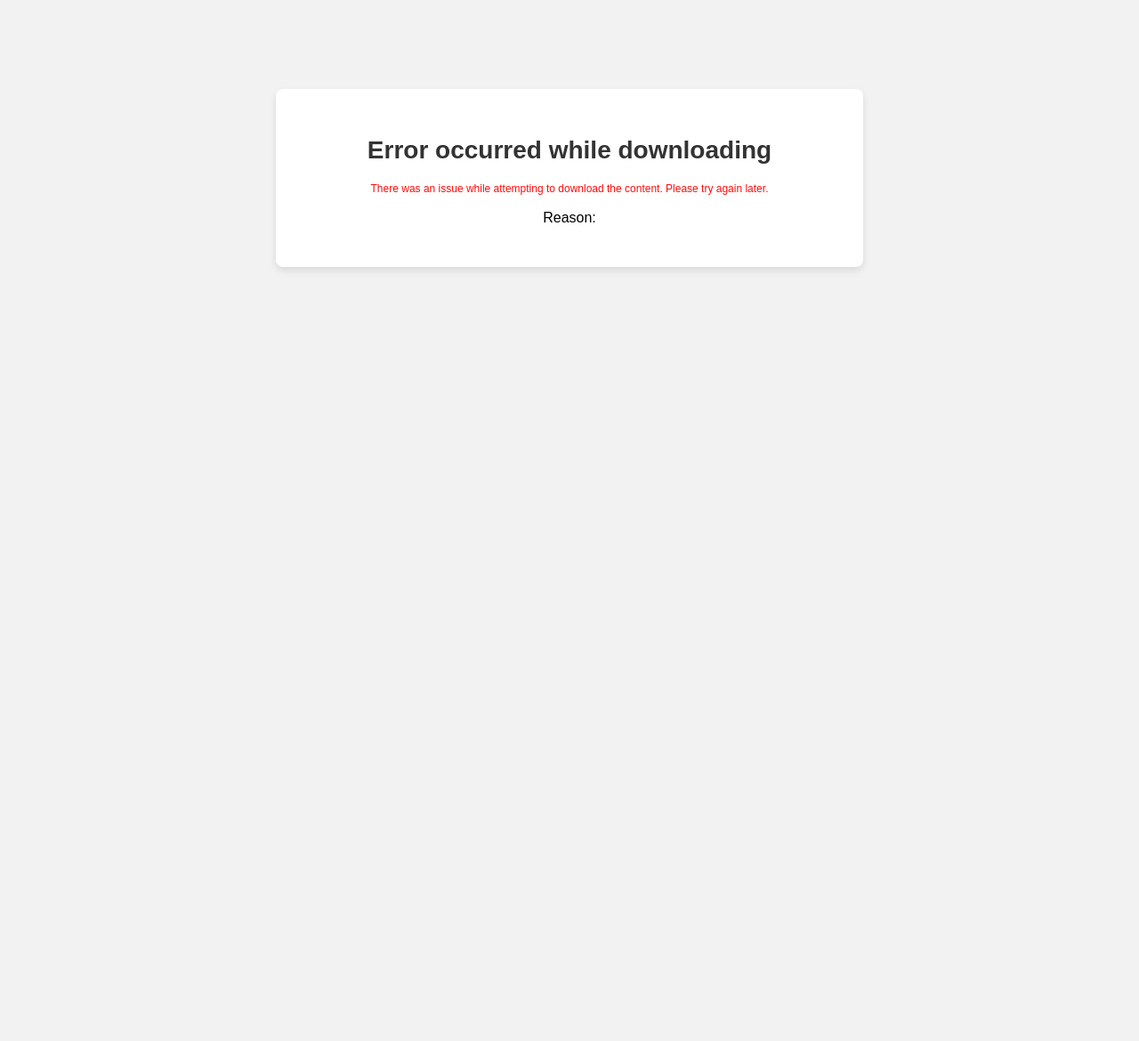
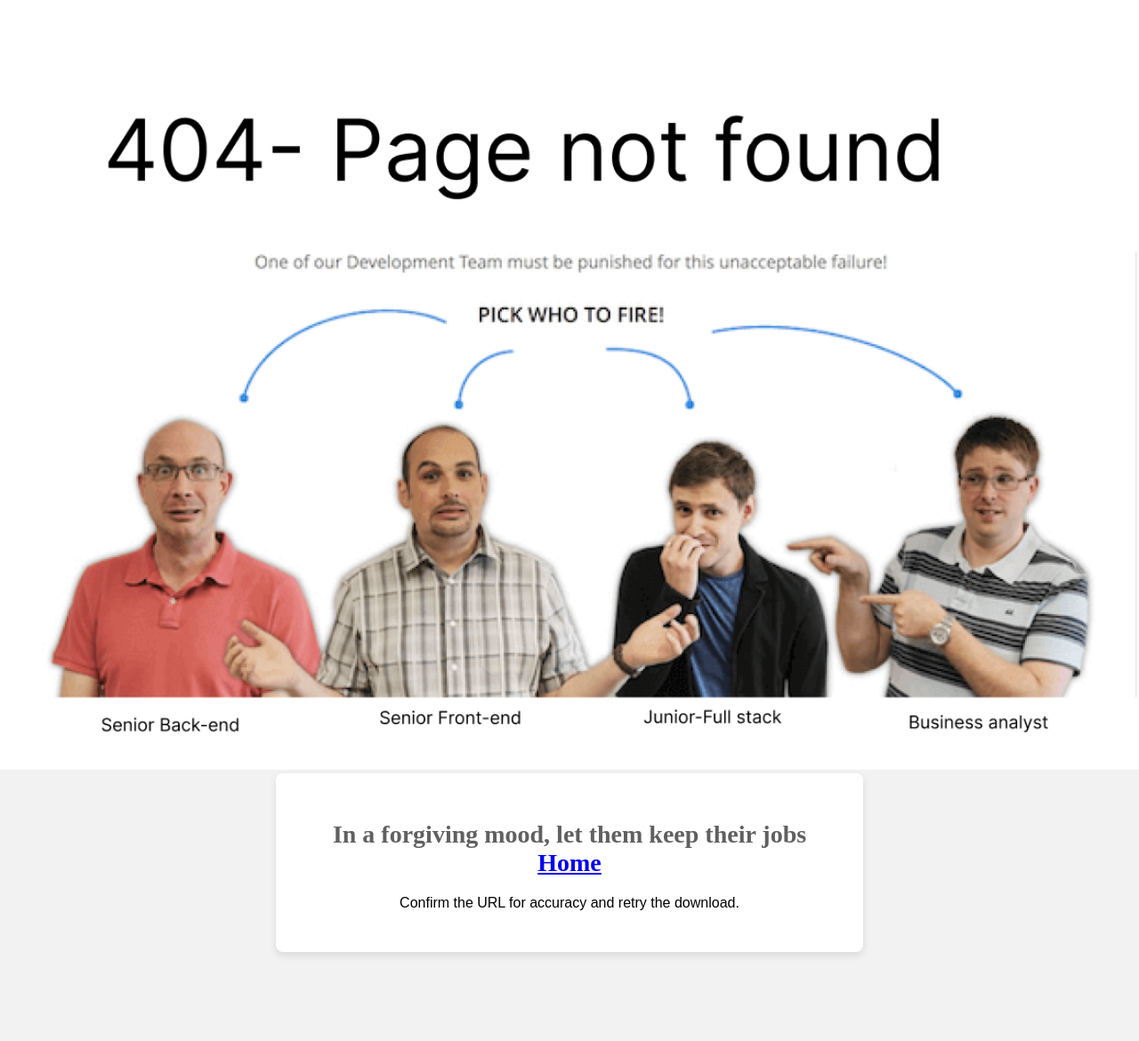
Before and after one commit to Emtuchi/SaveTube, a Flask app: template templates/ErrorPage.html in a window 1280 px wide. Shown: the whole page at 89% size. Before the commit the page ends 304 px from the top, so only its background shows below. Run offline with Flask 3, Linux system fonts and the light colour scheme; the template is opened without the code that fills it, so the values that code supplies are empty.

Commit message:
error page edit

```diff
--- a/static/styles/ErrorPage.css
+++ b/static/styles/ErrorPage.css
@@ -14,12 +14,14 @@ body {
   padding: 30px;
   border-radius: 8px;
   box-shadow: 0 4px 8px rgba(0, 0, 0, 0.1);
+  margin-top: 0px;
 }
 
 .error-heading {
-    color: #333;
   font-size: 28px;
   margin-bottom: 20px;
+  font-family: Ariel;
+  color: rgb(96, 96, 96);
 }
 
 .error-message {
@@ -27,3 +29,6 @@ body {
   font-size: 12px;
   line-height: 1.2;
 }
+.error-pic {
+  width: 100%;
+}
--- a/templates/ErrorPage.html
+++ b/templates/ErrorPage.html
@@ -16,13 +16,18 @@
   </head>
 
   <body>
+    <img
+      class="error-pic"
+      src="{{ url_for('static', filename='images/errorpage.png') }}"
+      alt="download image"
+    />
     <div class="error-container">
-      <h2 class="error-heading">Error occurred while downloading</h2>
-      <p class="error-message">
-        There was an issue while attempting to download the content. Please try
-        again later.
-      </p>
-      <p>Reason:</p>
+      <h2 class="error-heading">
+        In a forgiving mood, let them keep their jobs
+        <a href="http://localhost:5000/">Home</a>
+      </h2>
+      <p class="error-message"></p>
+      <p>Confirm the URL for accuracy and retry the download.</p>
       <p>{{ Error }}</p>
     </div>
   </body>
```
Also changed, not shown: static/images/errorpage.png (added). Lines whose indentation alone changed are shown as unchanged.
